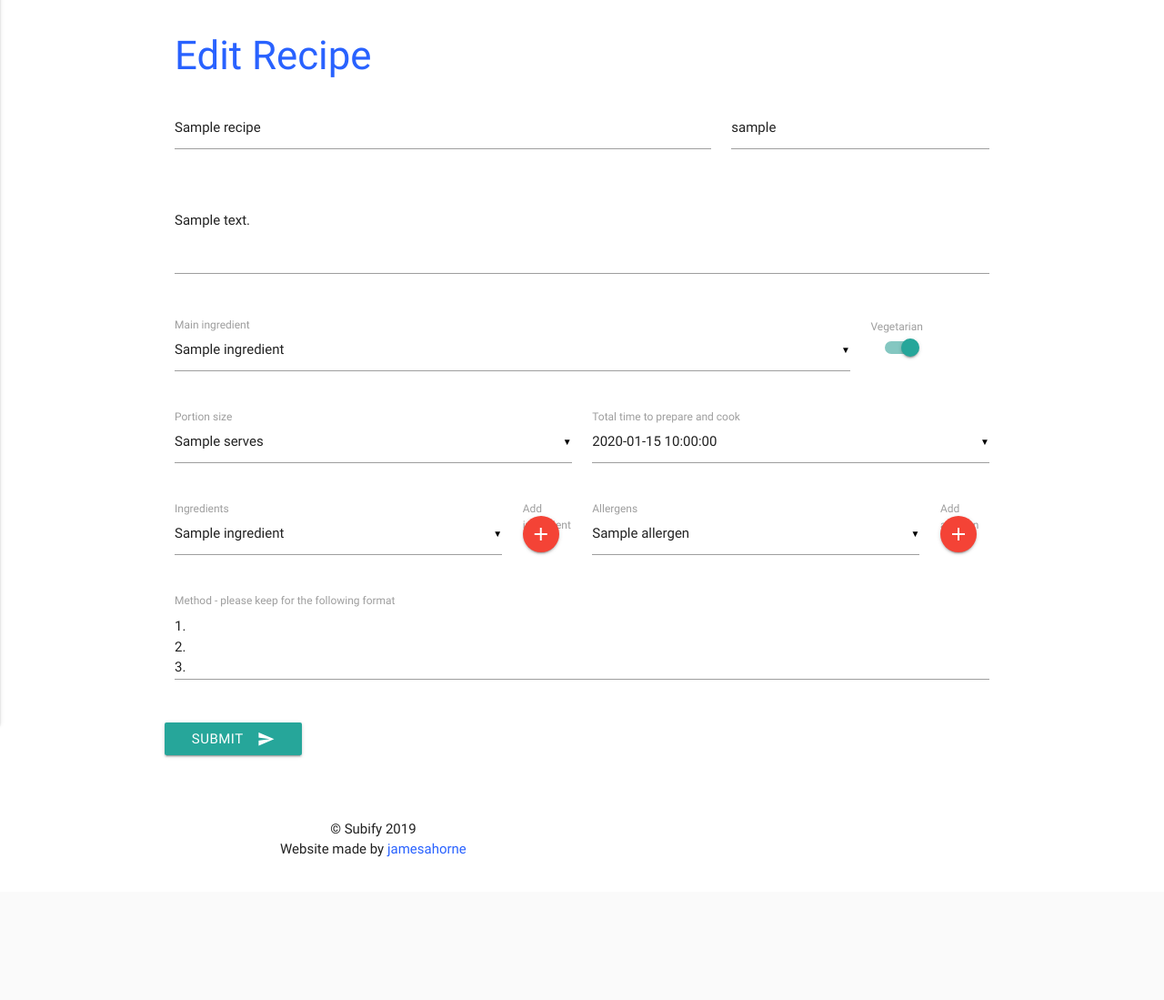
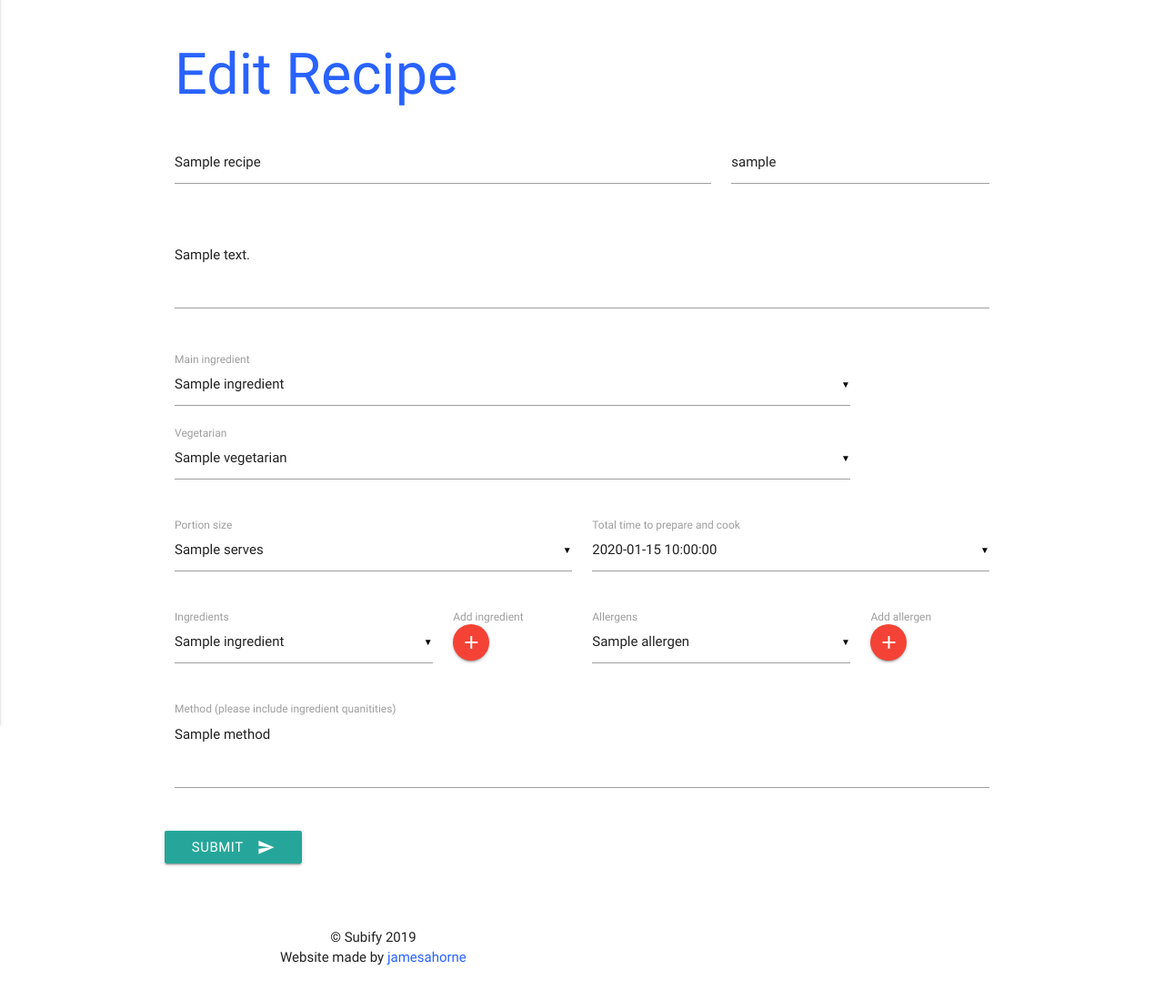
Before and after one commit to jamesahorne/milestone-3, a Flask app: template templates/edit_recipe.html in a window 1280 px wide. Shown: the part 64-1163 px from the top of the page at 91% size. Before the commit the page ends 1006 px from the top, so only its background shows below. Run offline with Flask 2, Linux system fonts and the light colour scheme; the template is opened without the code that fills it: most values are stand-ins (such as "Sample title", 1, 10 or a date in 2020); some libraries are stand-ins or nearby versions.

Commit message:
Made select tags required and vegetarian switch checkbox to select tag, update textarea tag contents

```diff
--- a/templates/edit_recipe.html
+++ b/templates/edit_recipe.html
@@ -1,43 +1,42 @@
 {% extends 'base.html' %} {% block content %}
 
 
-<h3>
+<h1>
     Edit Recipe
-</h3>
+</h1>
+
 
 <div class="row">
     <form class="col s12" action="{{ url_for('update_recipe', recipe_id=recipes._id) }}" method="POST">
 
         <div class="row">
             <div class="input-field col s12 m8">
-                <input value="{{recipes.recipe_name}}" placeholder="Recipe name" id="recipe_name" name="recipe_name" type="text" class="validate" data-length="50">
+                <input value="{{ recipes.recipe_name }}" placeholder="Recipe name" id="recipe_name" name="recipe_name" type="text" class="validate" data-length="50">
             </div>
 
             <div class="input-field col s12 m4">
-                <input value="{{recipes.username}}" placeholder="Username" id="username" name="username" type="text" class="validate">
+                <input value="{{ recipes.username }}" placeholder="Username" id="username" name="username" type="text" class="validate">
             </div>
         </div>
 
 
         <div class="row">
             <div class="input-field col s12">
-                <textarea placeholder="Description" id="description" name="description" class="materialize-textarea" data-length="200">{{recipes.description}}</textarea>
+                <textarea placeholder="Description" id="description" name="description" class="materialize-textarea" data-length="200">{{ recipes.description }}</textarea>
             </div>
         </div>
 
 
         <div class="row">
             <div class="input-field col s12 m10">
-                <select  name="main_ingredient">
+                <select name="main_ingredient" required>
 
 <!--
 Padding-top is different here to what it is for rows
-
-How to have the recipes, ingredients and allergens alphabetically ordered in Mongo?
 -->
 
                     {% for ingredient in ingredients %}
-                        {% if ingredient.ingredient_name == recipes.ingredient_name %}
+                        {% if ingredient.ingredient_name == recipes.main_ingredient %}
                         <option value="{{ ingredient.ingredient_name }}" selected>{{ ingredient.ingredient_name }}</option>
                         {% else %}
                         <option value="{{ ingredient.ingredient_name }}">{{ ingredient.ingredient_name }}</option>
@@ -47,36 +46,33 @@ How to have the recipes, ingredients and allergens alphabetically ordered in Mon
                 <label>Main ingredient</label>
             </div>
 
-            <div class="col s12 m2">
-                <div class="switch">
-                    <label>
-                        Vegetarian
-                    </label><br>
-                    <label>
-                        {% if recipes.vegetarian %}
-                        <input type="checkbox" id="vegetarian" name="vegetarian" checked>
+            <div class="input-field col s12 m10">
+                <select name="vegetarian" required>
+                    {% for veggie in vegetarian %}
+                        {% if veggie.vegetarian == recipes.vegetarian %}
+                        <option value="{{ veggie.vegetarian }}" selected>{{ veggie.vegetarian }}</option>
                         {% else %}
-                        <input type="checkbox" id="vegetarian" name="vegetarian">
-                        {% endif%}
-                        <span class="lever"></span>
-                    </label>
-                </div>
+                        <option value="{{ veggie.vegetarian }}">{{ veggie.vegetarian }}</option>
+                        {% endif %}
+                    {% endfor %}
+                </select>
+                <label>Vegetarian</label>
             </div>
         </div>
 
-<!--
+        <!--
 Padding-top is different here to what it is for rows
 -->
 
 
         <div class="row">
             <div class="input-field col s12 m6">
-                <select name="serves">
+                <select name="serves" required>
                     {% for portion_size in portion_sizes %}
                         {% if portion_size.serves == recipes.serves %}
-                        <option value="{{portion_size.serves}}" selected >{{portion_size.serves}}</option>
+                        <option value="{{ portion_size.serves }}" selected >{{ portion_size.serves }}</option>
                         {% else %}
-                        <option value="{{portion_size.serves}}">{{portion_size.serves}}</option>
+                        <option value="{{ portion_size.serves }}">{{ portion_size.serves }}</option>
                         {% endif %}
                     {% endfor %}
                 </select>
@@ -84,12 +80,12 @@ Padding-top is different here to what it is for rows
             </div>
 
             <div class="input-field col s12 m6">
-                <select name="time">
+                <select name="time" required>
                     {% for total_time in total_times %}
-                        {% if total_time.time == recipes.total_time %}
-                        <option value="{{total_time.time}}" selected >{{total_time.time}}</option>
+                        {% if total_time.time == recipes.time %}
+                        <option value="{{ total_time.time }}" selected >{{ total_time.time }}</option>
                         {% else %}
-                        <option value="{{total_time.time}}">{{total_time.time}}</option>
+                        <option value="{{ total_time.time }}">{{ total_time.time }}</option>
                         {% endif %}
                     {% endfor %}
                 </select>
@@ -99,50 +95,38 @@ Padding-top is different here to what it is for rows
 
 
         <div class="row">
-            <div class="input-field col s9 m5">
+            <div class="input-field col s9 m4">
                 <select name="ingredients" multiple>
                     {% for ingredient in ingredients %}
 
 <!--
 Is this the correct way to increment the value for each loop?
-
-How do I add a way for the user to include how much of the ingredient e.g. "20g" cheese
-
-If the   value="{{ ingredient.ingredient_name }}"   doesn't work, check out code in   Adding A Task - Accepting User Input > Allow Task Category Selection
 -->
 
-                        {% if ingredient.ingredient_name == recipes.ingredient_name %}
-                        <option value="{{ ingredient.ingredient_name }}" selected>{{ ingredient.ingredient_name }}</option>
-                        {% else %}
-                        <option value="{{ ingredient.ingredient_name }}">{{ ingredient.ingredient_name }}</option>
-                        {% endif %}
+                        <option value="{{ ingredient.ingredient_name }}" {% if ingredient.ingredient_name in recipes.ingredients %}selected{% endif %}>{{ ingredient.ingredient_name }}</option>
                     {% endfor %}
                 </select>
                 <label>Ingredients</label>
             </div>
-            <div class="input-field col s3 m1">
+            <div class="input-field col s3 m2">
                 <a href="{{ url_for('add_ingredient') }}" class="btn-floating waves-effect waves-light red"><i class="material-icons">add</i></a>
-<!--
+                <!--
 .input-field .top-label isn't working... Neither is btn-floating.
 -->
                 <label class="top-label">Add ingredient</label>
             </div>
 
-            <div class="input-field col s9 m5">
-                <select name="allergen" multiple>
+            <div class="input-field col s9 m4">
+                <select name="allergens" multiple>
                     {% for allergen in allergens %}
-                        {% if allergen.allergens == recipes.allergens %}
-                        <option value="{{ allergen.allergen_name }}" selected>{{ allergen.allergen_name }}</option>
-                        {% else %}
-                        <option value="{{ allergen.allergen_name }}">{{ allergen.allergen_name }}</option>
-                        {% endif %}
+                        <option value="{{ allergen.allergen_name }}" {% if allergen.allergen_name in recipes.allergens %}selected{% endif %}>{{ allergen.allergen_name }}</option>
                     {% endfor %}
                 </select>
                 <label>Allergens</label>
             </div>
-            <div class="input-field col s3 m1">
+            <div class="input-field col s3 m2">
                 <a href="{{ url_for('add_allergen') }}" class="btn-floating btn waves-effect waves-light red"><i class="material-icons">add</i></a>
-<!--
+                <!--
 .input-field .top-label isn't working... Neither is btn-floating.
 -->
                 <label class="top-label">Add allergen</label>
@@ -152,11 +136,8 @@ If the   value="{{ ingredient.ingredient_name }}"   doesn't work, check out code
 
         <div class="row">
             <div class="input-field col s12">
-                <textarea placeholder="Method" id="method" class="materialize-textarea" style="white-space: pre-wrap;">1.
-2.
-3.
-4. </textarea>
-                <label>Method - please keep for the following format</label>
+                <textarea placeholder="Method" id="method" name="method" class="materialize-textarea" style="white-space: pre-wrap;">{{ recipes.method }}</textarea>
+                <label>Method (please include ingredient quanitities)</label>
             </div>
         </div>
 
```
